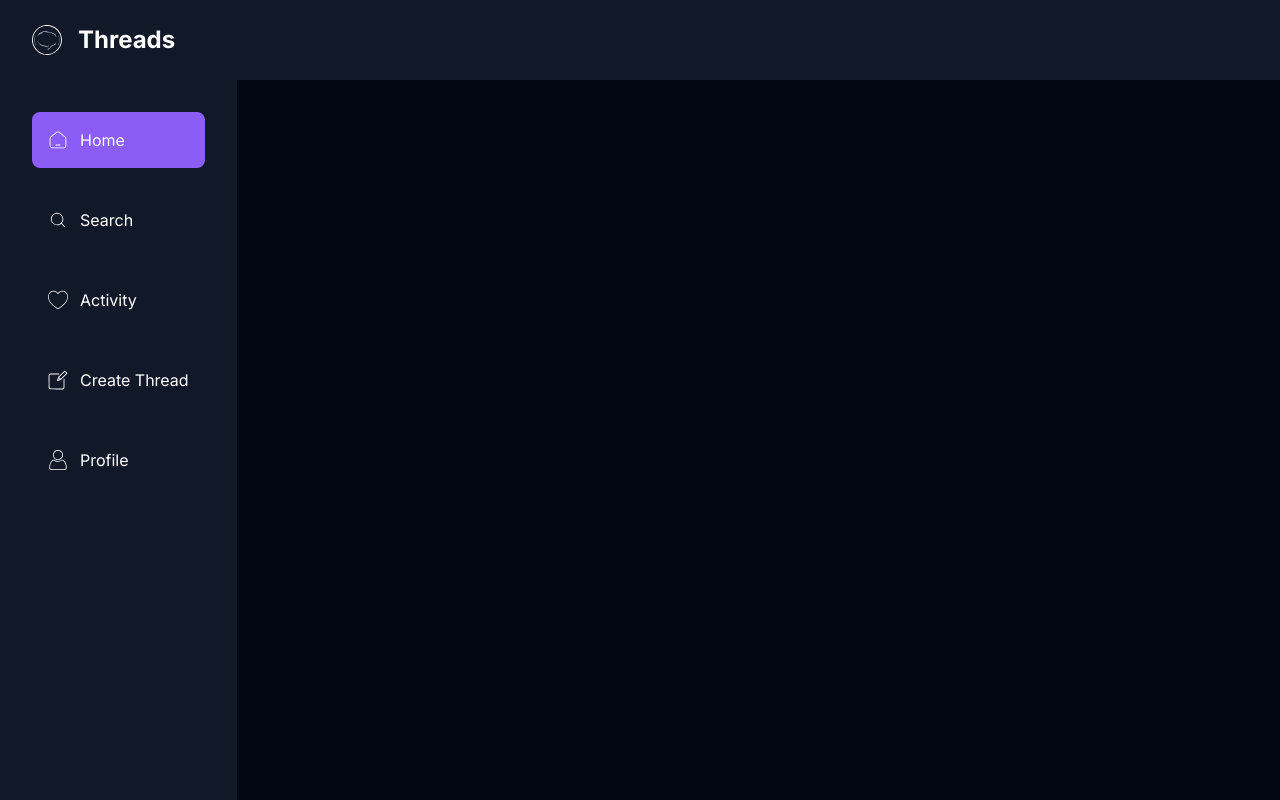
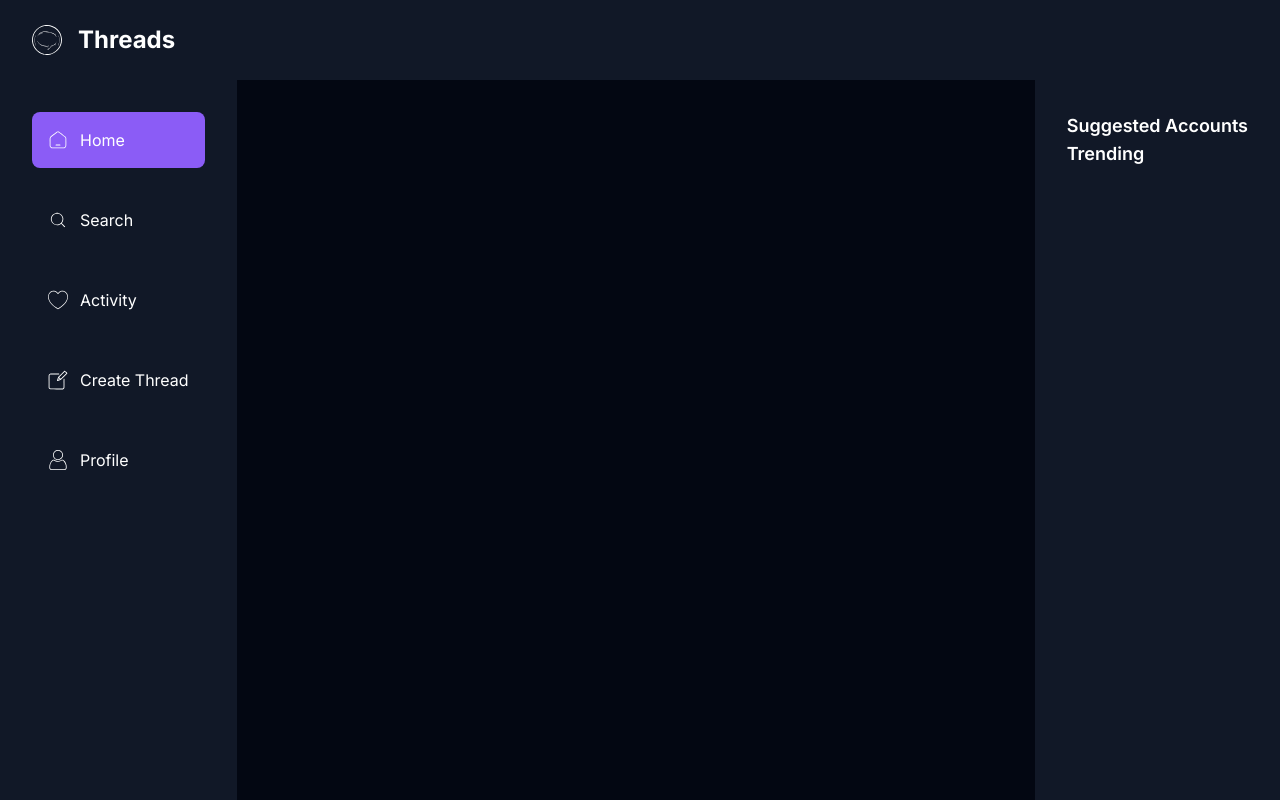
Before and after one commit to jgbattung/Threads-clone, a Next.js app: page / in a window 1280 px wide. Built offline with nearby package versions, Linux system fonts and the light colour scheme; no server answers.

Commit message:
add rightsidebar

```diff
--- a/app/(root)/layout.tsx
+++ b/app/(root)/layout.tsx
@@ -5,6 +5,7 @@
 import Navbar from '@/components/shared/Navbar'
 import LeftSidebar from '@/components/shared/LeftSidebar'
 import Footer from '@/components/shared/Footer'
+import RightSidebar from '@/components/shared/RightSidebar'
 
 const inter = Inter({ subsets: ['latin'] })
 
@@ -31,7 +32,7 @@
                 {children}
               </div>
             </section>
-            {/* <RightSidebar /> */}
+            <RightSidebar />
           </main>
           <Footer />
         </body>
--- /dev/null
+++ b/components/shared/RightSidebar.tsx
@@ -0,0 +1,12 @@
+import React from 'react'
+
+function RightSidebar() {
+  return (
+    <section className='sticky right-0 top-0 z-20 px-8 flex flex-col h-screen w-fit justify-start overflow-auto border-l border-l-gray-950 bg-gray-900 pt-28 max-md:hidden'>
+      <p className=' text-lg text-white font-semibold'>Suggested Accounts</p>
+      <p className=' text-lg text-white font-semibold'>Trending</p>
+    </section>
+  )
+}
+
+export default RightSidebar
```
